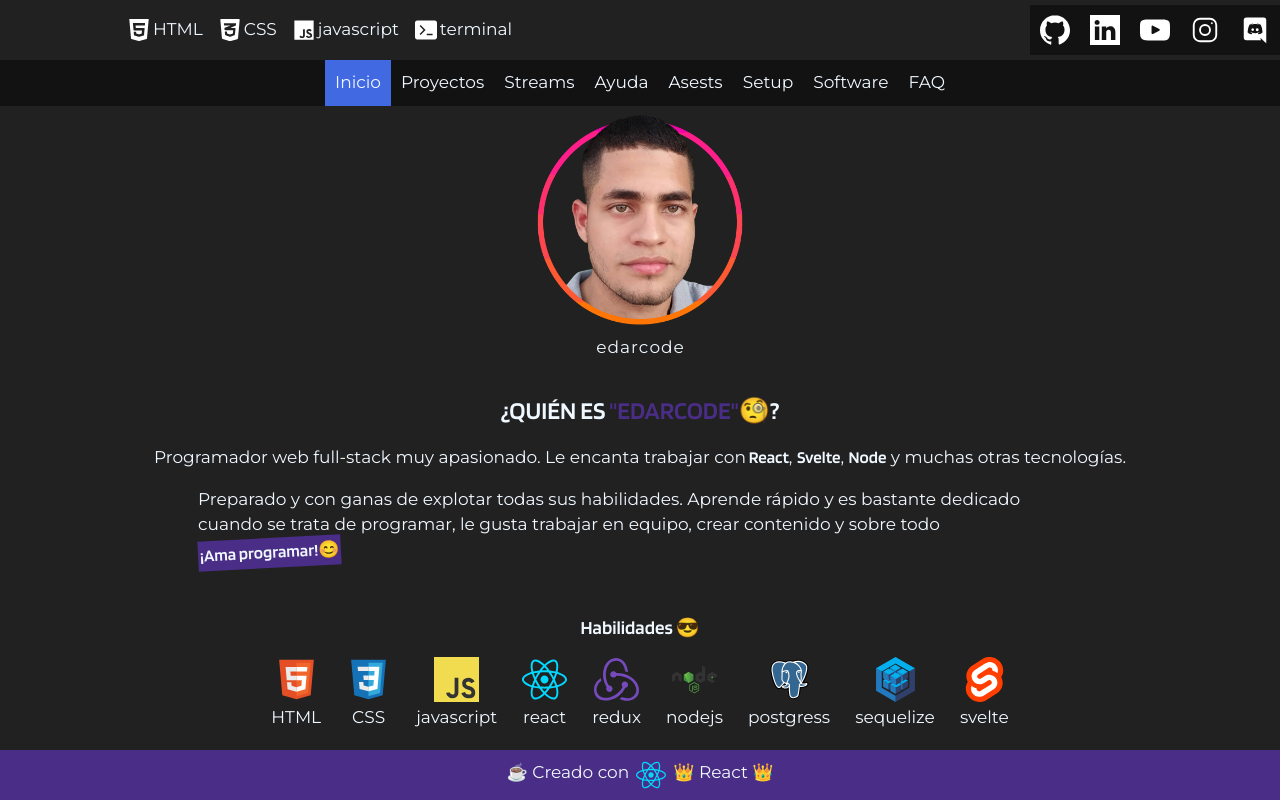
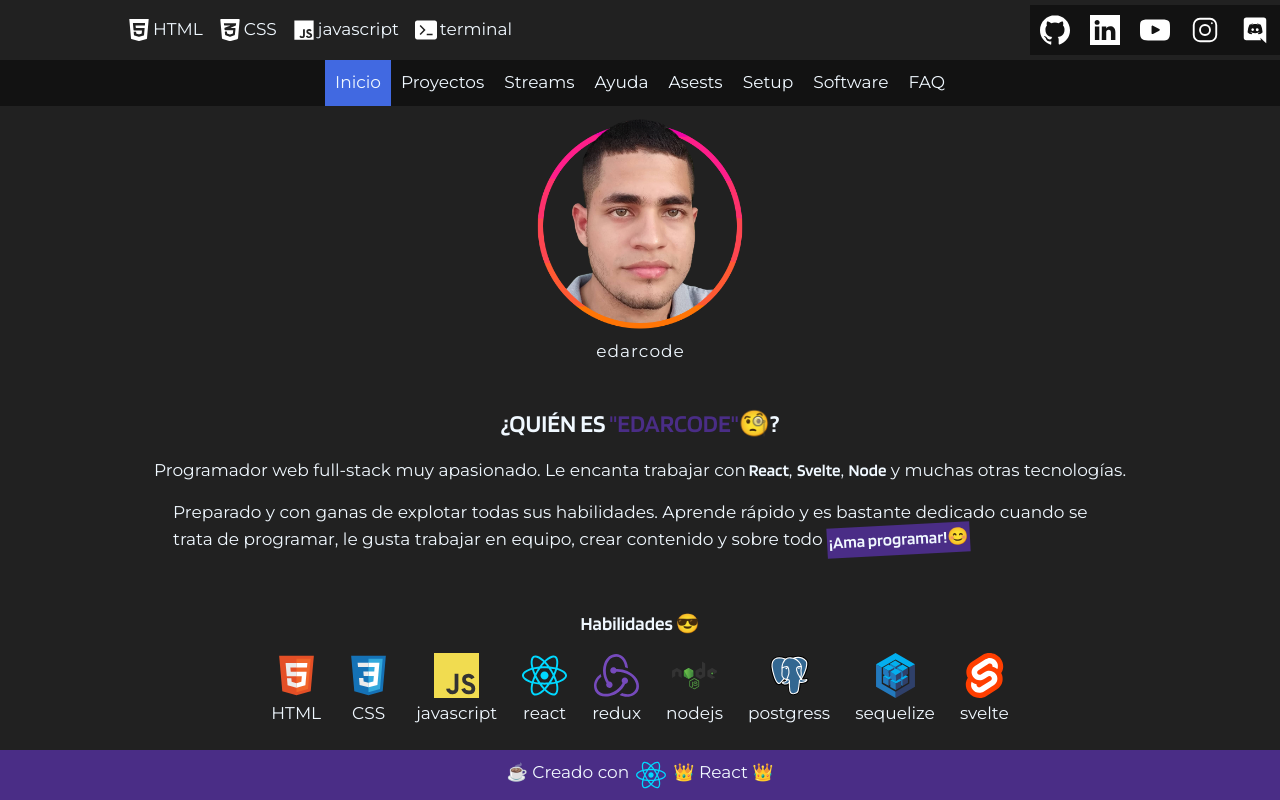
Before and after one commit to edarcode/edarcode, a React (Vite) app: page / in a window 1280 px wide. Built offline with nearby package versions, Linux system fonts and the light colour scheme.

Commit message:
refactor( src/components/container/WhoAreYou/style.module.css)

```diff
--- a/src/components/container/WhoAreYou/style.module.css
+++ b/src/components/container/WhoAreYou/style.module.css
@@ -37,6 +37,6 @@
 }
 @media screen and (min-width: 1280px) {
 	.who__text {
-		max-width: 900px;
+		max-width: 950px;
 	}
 }
```
